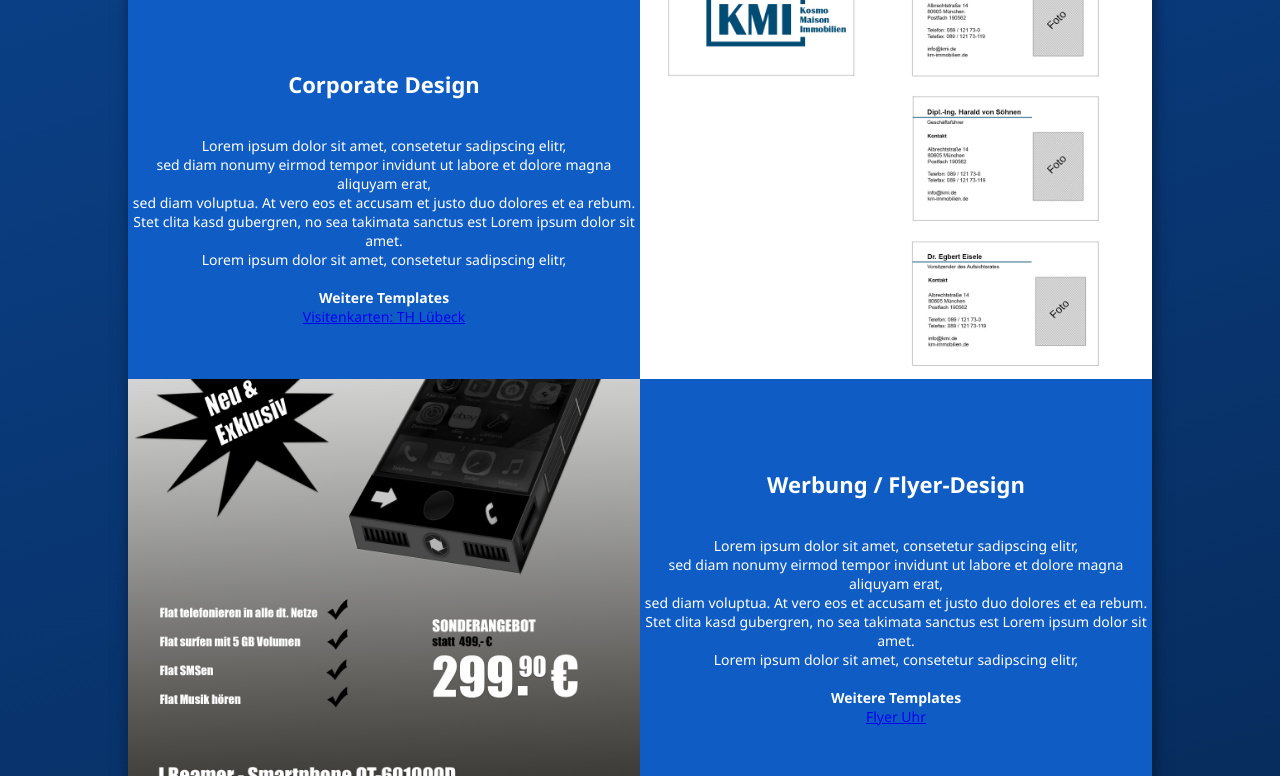
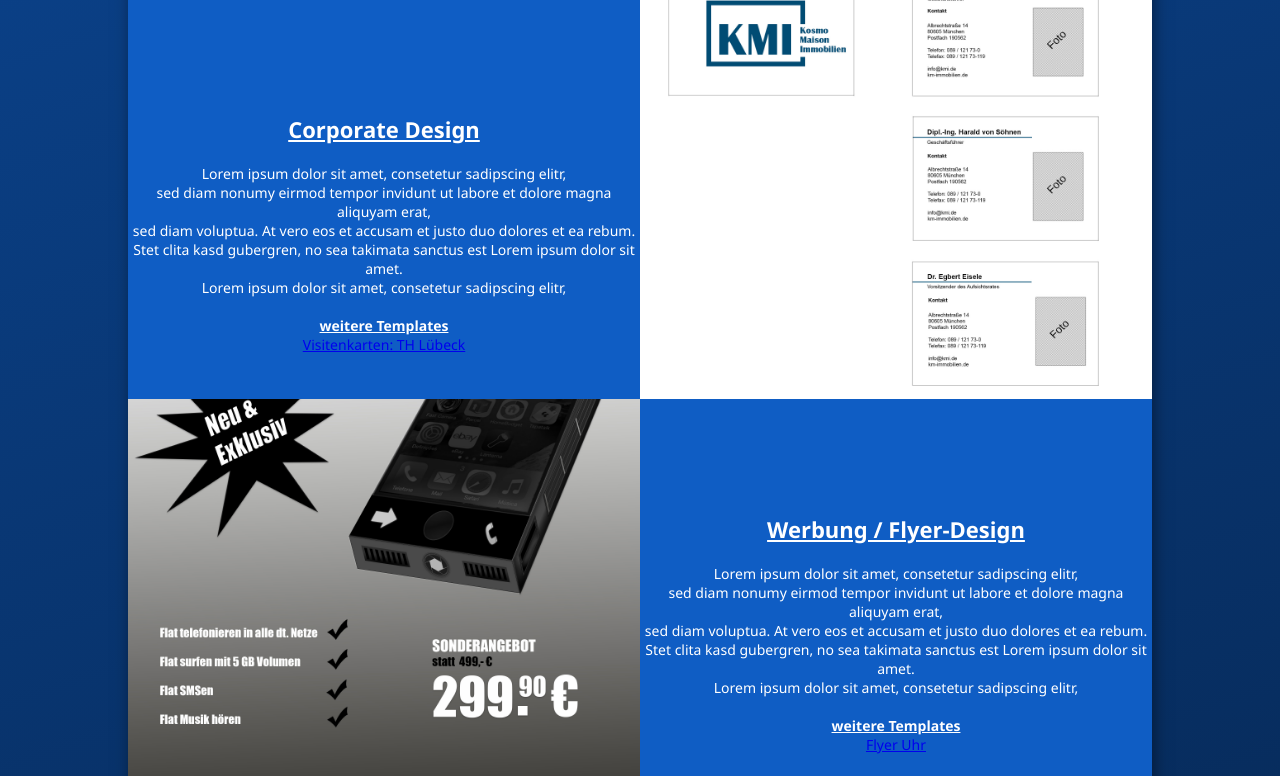
Before and after one commit to peaceable1887/PeaceableMedia, a PHP site: page / in a window 1280 px wide. Shown: the part 1907-2683 px from the top of the page. Run offline with PHP 8.4, Linux system fonts and the light colour scheme; data that the repository does not hold is empty.

Commit message:
css: Media-Sektion

```diff
--- a/public/css/media.css
+++ b/public/css/media.css
@@ -7,6 +7,9 @@ h2
 h5
 {
     font-size: 22px;
+    padding-bottom: 20px;
+    margin: 70px 0 0 0;
+
 }
 .mediaManager
 {
@@ -29,6 +32,8 @@ h5
     position: relative;
     width: 50%;
     background-color: var(--color-background-body);
+    /*background: rgb(15,93,196);
+    background: linear-gradient(207deg, rgba(15,93,196,1) 61%, rgba(0,0,0,1) 100%);*/
     color: white;
     align-content: center;
     text-align: center;
--- a/public/php/media.php
+++ b/public/php/media.php
@@ -8,26 +8,26 @@
         </div>
     </div>
     <div class="containerText" >
-        <h5>
+        <h5 style="text-decoration: underline;">
             Mockups</h5>
         <p >Lorem ipsum dolor sit amet, consetetur sadipscing elitr,<br>
             sed diam nonumy eirmod tempor invidunt ut labore et dolore magna aliquyam erat,<br>
             sed diam voluptua. At vero eos et accusam et justo duo dolores et ea rebum.<br>
             Stet clita kasd gubergren, no sea takimata sanctus est Lorem ipsum dolor sit amet.<br>
             Lorem ipsum dolor sit amet, consetetur sadipscing elitr,<br></p>
-        <br><b>Weitere Templates</b><br>
+        <br><b style="text-decoration: underline;">weitere Templates</b><br>
         <a href="../images/Parallax - Architekur-1.png" target="_blank">Architekur Template</a><br>
         <a href="../images/Parallax - Architekur-1.png" target="_blank">Mode Template</a><br>
     </div>
     <div class="containerText">
-        <h5>
+        <h5 style="text-decoration: underline;">
             Corporate Design</h5>
         <p>Lorem ipsum dolor sit amet, consetetur sadipscing elitr,<br>
             sed diam nonumy eirmod tempor invidunt ut labore et dolore magna aliquyam erat,<br>
             sed diam voluptua. At vero eos et accusam et justo duo dolores et ea rebum.<br>
             Stet clita kasd gubergren, no sea takimata sanctus est Lorem ipsum dolor sit amet.<br>
             Lorem ipsum dolor sit amet, consetetur sadipscing elitr,<br></p>
-        <br><b>Weitere Templates</b><br>
+        <br><b style="text-decoration: underline;">weitere Templates</b><br>
         <a href="../images/Visitenkarten-Farbe (1).jpg" target="_blank">Visitenkarten: TH Lübeck</a><br>
     </div>
     <div class="container">
@@ -43,25 +43,25 @@
         </div>
     </div>
     <div class="containerText">
-        <h5>
+        <h5 style="text-decoration: underline;">
             Werbung / Flyer-Design</h5>
         <p>Lorem ipsum dolor sit amet, consetetur sadipscing elitr,<br>
             sed diam nonumy eirmod tempor invidunt ut labore et dolore magna aliquyam erat,<br>
             sed diam voluptua. At vero eos et accusam et justo duo dolores et ea rebum.<br>
             Stet clita kasd gubergren, no sea takimata sanctus est Lorem ipsum dolor sit amet.<br>
             Lorem ipsum dolor sit amet, consetetur sadipscing elitr,<br></p>
-        <br><b>Weitere Templates</b><br>
+        <br><b style="text-decoration: underline;">weitere Templates</b><br>
         <a href="../images/Flyer-Uhr.jpg" target="_blank">Flyer Uhr</a><br>
     </div>
     <div class="containerText">
-        <h5>
+        <h5 style="text-decoration: underline;">
             Videos</h5>
         <p>Lorem ipsum dolor sit amet, consetetur sadipscing elitr,<br>
             sed diam nonumy eirmod tempor invidunt ut labore et dolore magna aliquyam erat,<br>
             sed diam voluptua. At vero eos et accusam et justo duo dolores et ea rebum.<br>
             Stet clita kasd gubergren, no sea takimata sanctus est Lorem ipsum dolor sit amet.<br>
             Lorem ipsum dolor sit amet, consetetur sadipscing elitr,<br></p>
-        <br><b>Weitere Videos</b><br>
+        <br><b style="text-decoration: underline;">weitere Videos</b><br>
         <a href="https://www.youtube.com/channel/UC84e0H6FkEQZHsFprSesesQ/videos" target="_blank">Link zum Channel</a><br>
     </div>
     <div class="container">
```
